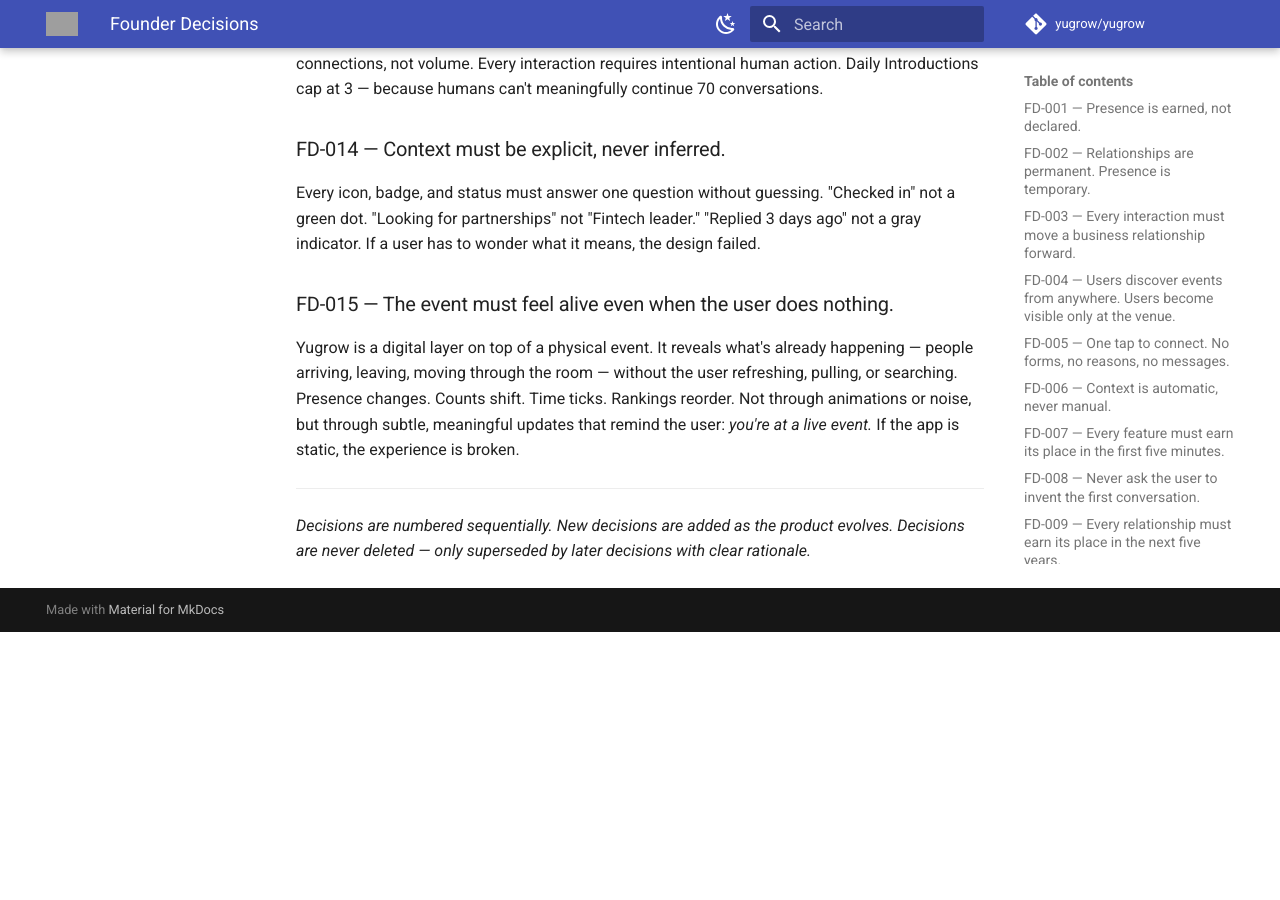
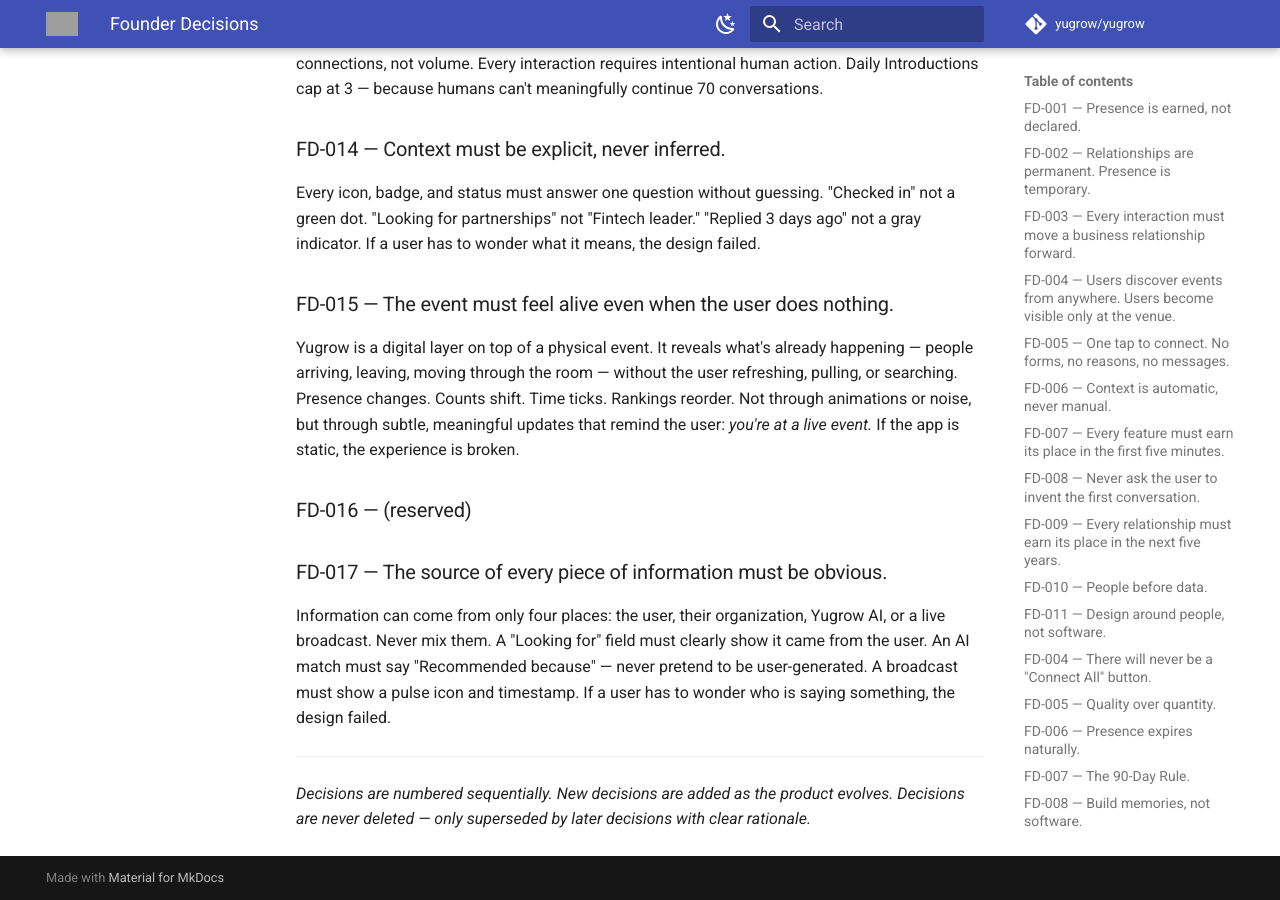
Before and after one commit to jayamarunr/yugrow, an MkDocs documentation site: the page built from docs/FOUNDER-DECISIONS.md, in a window 1280 px wide and 900 px high, scrolled down 3416 px. Built offline with MkDocs 1.6.1 and Material for MkDocs 9.7.7, drawn with Linux system fonts in a browser that asks for light colours; comment, search, counter and statistics services are not loaded; before the commit the page ends 4048 px from its top, so only the background shows below that; grey boxes are pictures that could not be loaded.

Commit message:
FD-017: Source transparency + chip now shows 'Looking for' with crosshair icon

```diff
--- a/docs/FOUNDER-DECISIONS.md
+++ b/docs/FOUNDER-DECISIONS.md
@@ -109,6 +109,12 @@
 
 Yugrow is a digital layer on top of a physical event. It reveals what's already happening — people arriving, leaving, moving through the room — without the user refreshing, pulling, or searching. Presence changes. Counts shift. Time ticks. Rankings reorder. Not through animations or noise, but through subtle, meaningful updates that remind the user: *you're at a live event.* If the app is static, the experience is broken.
 
+### FD-016 — (reserved)
+
+### FD-017 — The source of every piece of information must be obvious.
+
+Information can come from only four places: the user, their organization, Yugrow AI, or a live broadcast. Never mix them. A "Looking for" field must clearly show it came from the user. An AI match must say "Recommended because" — never pretend to be user-generated. A broadcast must show a pulse icon and timestamp. If a user has to wonder who is saying something, the design failed.
+
 ---
 
 *Decisions are numbered sequentially. New decisions are added as the product evolves. Decisions are never deleted — only superseded by later decisions with clear rationale.*
```
Also changed, not shown: 1 other file.
